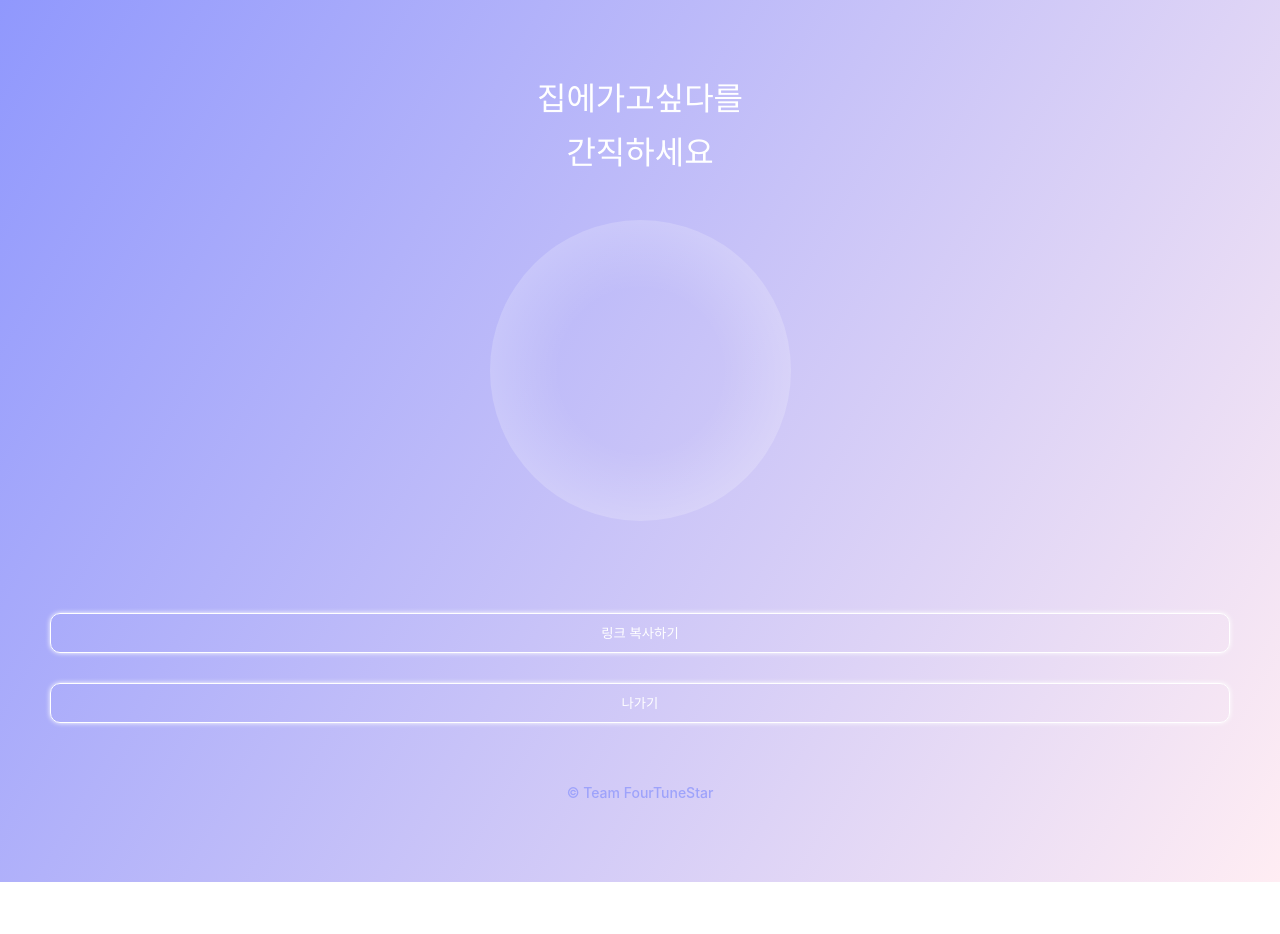
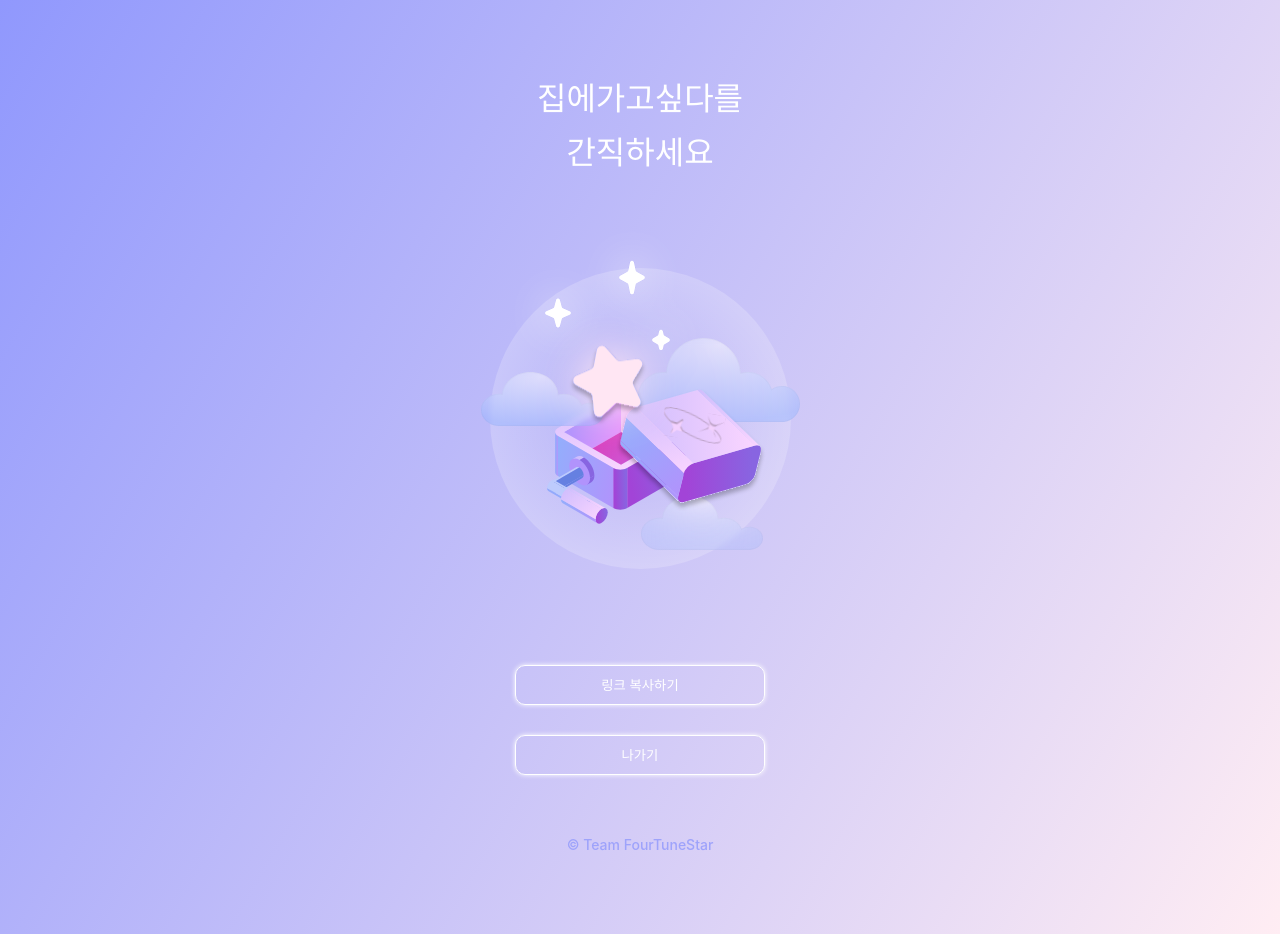
Before and after one commit to billy0904/ihearyourstars-FE, a React (Create React App) app in the folder ihearyourstars/: page /music/share in a window 1280 px wide. Before the commit the page ends 882 px from the top, so only its background shows below. Built offline with nearby package versions, Linux system fonts and the light colour scheme; a web font is replaced by a local one.

Commit message:
💄 MusicShare Page 퍼블리싱

```diff
--- a/ihearyourstars/src/Router/MusicShare.js
+++ b/ihearyourstars/src/Router/MusicShare.js
@@ -1,10 +1,33 @@
-import styled from "styled-components";
+import styled, { keyframes } from "styled-components";
 import Button from "../components/Button";
-import { ReactComponent as CircleBg } from "../img/common/circle_bg.svg";
+import { ReactComponent as Musicbox1 } from "../img/share/share_musicbox1.svg";
+import { ReactComponent as Star } from "../img/MusicBox/musicbox_star.svg"
 import { ReactComponent as Orbit } from "../img/MusicBox/orbit.svg";
+import { useNavigate } from 'react-router-dom';
 
 function MusicShare() {
+
   const musicTitle = "집에가고싶다";
+  const songId = "12345";
+
+  const nav = useNavigate();
+
+  const handleCopyLink = async () => {
+    const baseUrl = window.location.origin;
+    const shareUrl = `${baseUrl}/musicbox/${songId}`;
+
+    try {
+      await navigator.clipboard.writeText(shareUrl);
+      alert("링크가 복사되었습니다!");
+    } catch (err) {
+      alert("복사에 실패했습니다. 다시 시도해주세요.");
+    }
+  };
+
+  const handleExit = () => {
+    nav("/");
+  };
+
 
   return (
     <MusicShareDiv>
@@ -13,21 +36,27 @@ function MusicShare() {
           <h1>{musicTitle}를</h1>
           <h1>간직하세요</h1>
         </Title>
-        <CircleBg />
+        <MusicBoxDiv>
+          <StarDiv>
+            <Star />
+          </StarDiv>
+          <Musicbox1 />
+        </MusicBoxDiv>
       </Contents>
-      <Button text="링크 복사하기"></Button>
-      <Button text="나가기"></Button>
+      <Buttons>
+        <Button text="링크 복사하기" onClick={handleCopyLink}></Button>
+        <Button text="나가기" onClick={handleExit}></Button>
+      </Buttons>
     </MusicShareDiv>
   );
 }
 
 const MusicShareDiv = styled.div`
   padding: 30px 0;
-  span {
-    display: block;
-    width: 100%;
-    background-color: transparent;
-  }
+  display: flex;
+  flex-direction: column;
+  justify-content: center;
+  align-items: center;
 `;
 
 const Title = styled.div`
@@ -53,4 +82,30 @@ const Contents = styled.div`
 
   `;
 
+const MusicBoxDiv = styled.div`
+  position: relative;
+  width: 430px;
+`;
+
+const floatAnimation = keyframes`
+    0% { transform: translateY(0); }
+    50% { transform: translateY(-7%); }
+    100% { transform: translateY(0); }
+`;
+
+const StarDiv = styled.div`
+    position: absolute;
+    top: 25%;
+    left: 25%;
+    z-index: 1;
+    animation: ${floatAnimation} 3s infinite ease-in-out;
+`;
+
+const Buttons = styled.div`
+  display: flex;
+  flex-direction: column;
+  width: 250px;
+
+`;
+
 export default MusicShare;
```
Also changed, not shown: ihearyourstars/src/img/share/share_musicbox1.svg (added).
